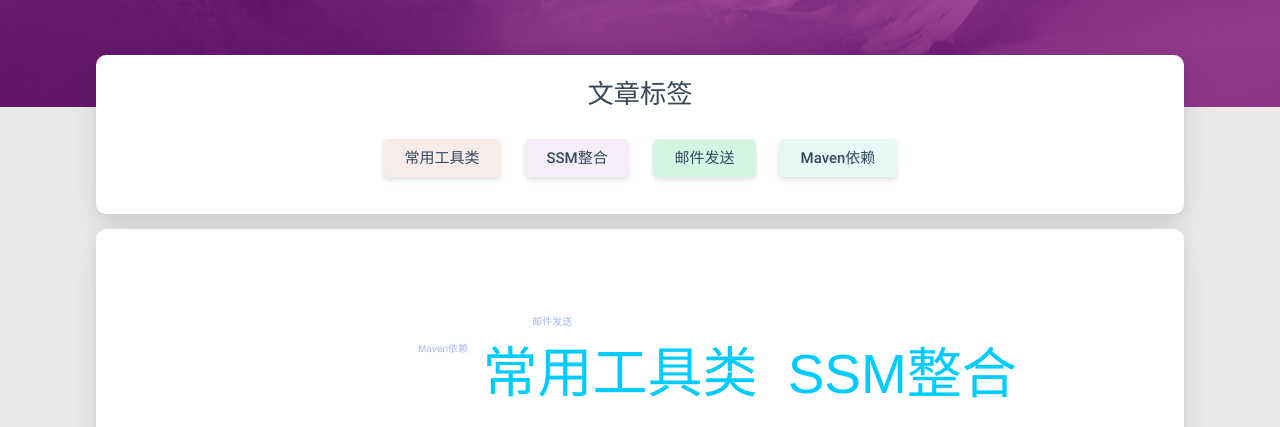
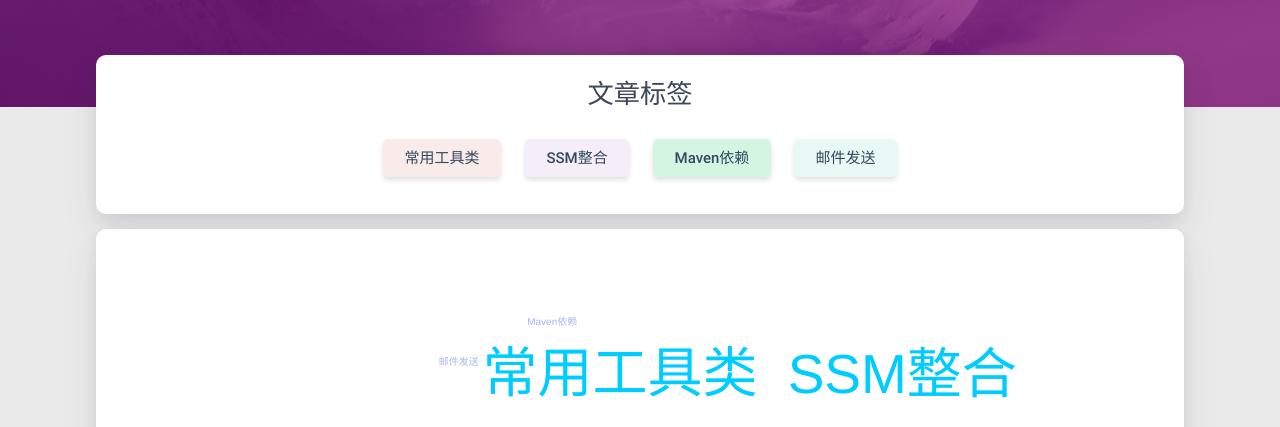
Before and after one commit to carleviets/carleviets.github.io, a plain HTML site: page tags/index.html in a window 1280 px wide. Shown: the part 373-800 px from the top of the page. Drawn offline with Linux system fonts and the light colour scheme; some packages are replaced by stand-ins of ours; a script that the page names is missing.

Commit message:
Site updated: 2019-01-13 22:55:46

```diff
--- a/tags/index.html
+++ b/tags/index.html
@@ -324,17 +324,17 @@
                 </a>
 
 
-                <a href="/tags/邮件发送/" title="邮件发送: 1">
+                <a href="/tags/Maven依赖/" title="Maven依赖: 1">
                     <span class="chip center-align waves-effect waves-light
-                             chip-default " data-tagname="邮件发送" style="background-color: #D5F5E3;">邮件发送
+                             chip-default " data-tagname="Maven依赖" style="background-color: #D5F5E3;">Maven依赖
                         <span class="tag-length">1</span>
                     </span>
                 </a>
 
 
-                <a href="/tags/Maven依赖/" title="Maven依赖: 1">
+                <a href="/tags/邮件发送/" title="邮件发送: 1">
                     <span class="chip center-align waves-effect waves-light
-                             chip-default " data-tagname="Maven依赖" style="background-color: #E8F8F5;">Maven依赖
+                             chip-default " data-tagname="邮件发送" style="background-color: #E8F8F5;">邮件发送
                         <span class="tag-length">1</span>
                     </span>
                 </a>
@@ -363,7 +363,7 @@
 <script type="text/javascript">
 
 
-    $('#tag-wordcloud').jQCloud([{"text":"常用工具类","weight":2,"link":"http://www.carleviets.club/tags/常用工具类/"},{"text":"SSM整合","weight":2,"link":"http://www.carleviets.club/tags/SSM整合/"},{"text":"邮件发送","weight":1,"link":"http://www.carleviets.club/tags/邮件发送/"},{"text":"Maven依赖","weight":1,"link":"http://www.carleviets.club/tags/Maven依赖/"}], {
+    $('#tag-wordcloud').jQCloud([{"text":"常用工具类","weight":2,"link":"http://www.carleviets.club/tags/常用工具类/"},{"text":"SSM整合","weight":2,"link":"http://www.carleviets.club/tags/SSM整合/"},{"text":"Maven依赖","weight":1,"link":"http://www.carleviets.club/tags/Maven依赖/"},{"text":"邮件发送","weight":1,"link":"http://www.carleviets.club/tags/邮件发送/"}], {
         autoResize: true
     });
 </script>
```
Also changed, not shown: about/index.html (+5 -5 lines), tags/Maven依赖/index.html (+4 -4 lines), tags/SSM整合/index.html (+4 -4 lines), tags/常用工具类/index.html (+4 -4 lines), tags/邮件发送/index.html (+4 -4 lines).
